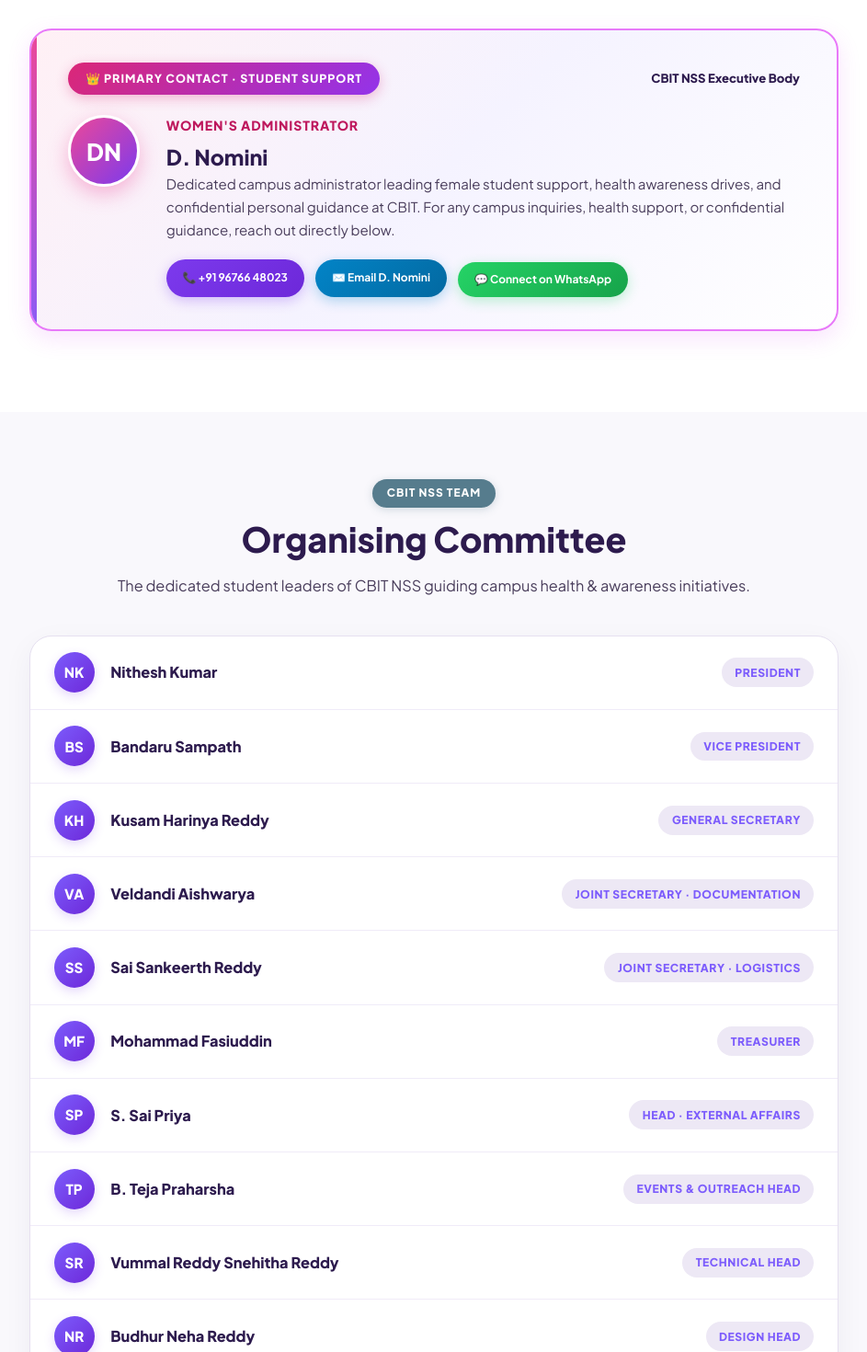
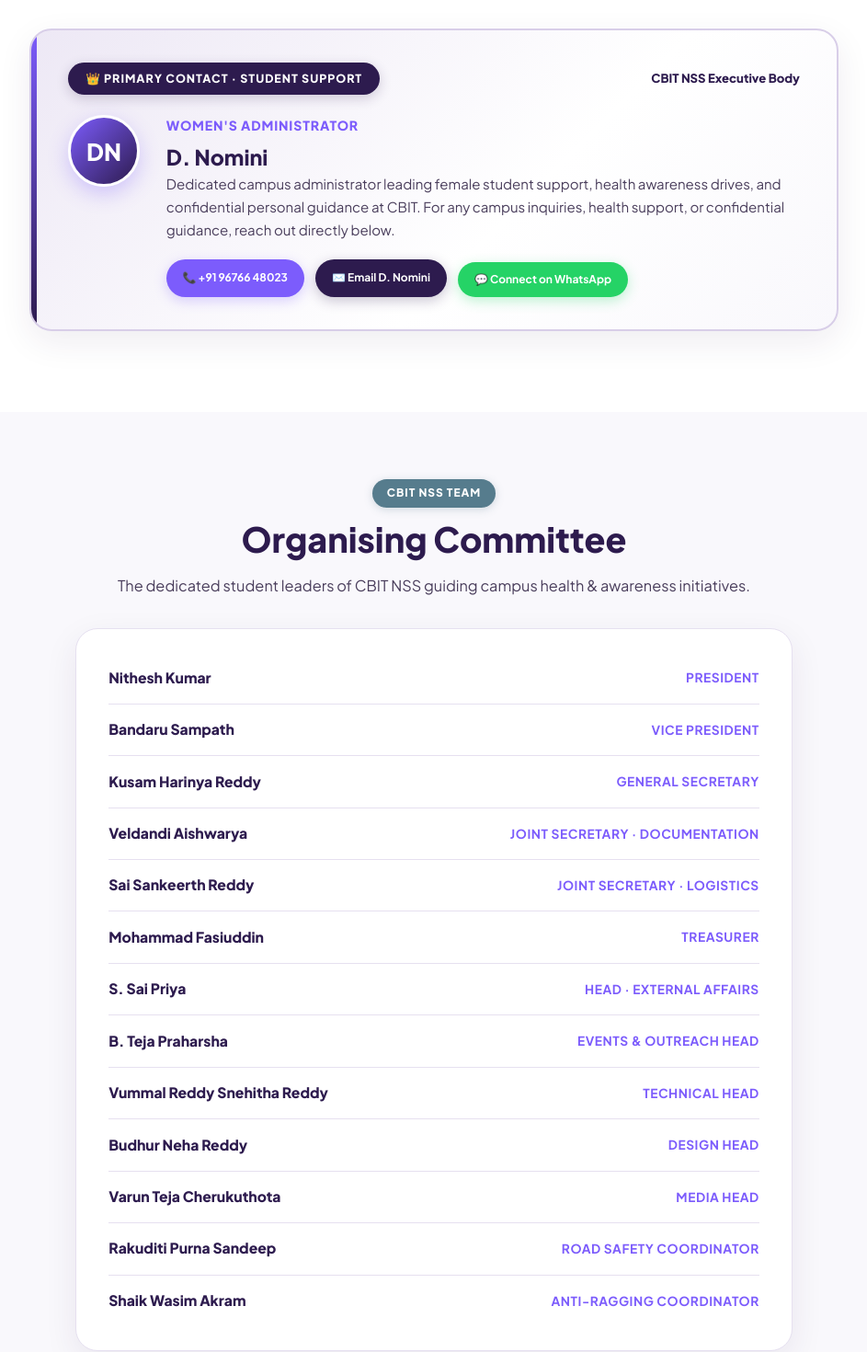
Before and after one commit to vroom0456/CBITNSS-World-PMOS-Day, a Next.js app: page /about in a window 1280 px wide. Shown: the part 720-2190 px from the top of the page at 92% size, without its empty margins (168-1111 px from the left). Built offline with nearby package versions, Linux system fonts and the light colour scheme.

Commit message:
fix(about): align Nomini profile spotlight with site color theme and render team as a simple HTML list

```diff
--- a/src/app/about/page.tsx
+++ b/src/app/about/page.tsx
@@ -85,25 +85,24 @@
           </div>
         </section>
 
-        {/* ── 03 TEAM DIRECTORY (ORGANIZED UNIFIED LIST) ── */}
+        {/* ── 03 TEAM DIRECTORY (SIMPLE CLEAN LIST) ── */}
         <section id="team" style={{ padding: 'clamp(2.5rem, 6vw, 4.5rem) 5%', background: 'var(--bg-main)' }} aria-labelledby="team-section">
-          <div style={{ maxWidth: '880px', margin: '0 auto' }}>
-            <div className="heading-box reveal" style={{ textAlign: 'center', marginBottom: '2.5rem' }}>
+          <div style={{ maxWidth: '780px', margin: '0 auto' }}>
+            <div className="heading-box reveal" style={{ textAlign: 'center', marginBottom: '2rem' }}>
               <span className="section-tag">CBIT NSS Team</span>
               <h2 id="team-section" className="section-title">Organising Committee</h2>
               <p className="section-desc">The dedicated student leaders of CBIT NSS guiding campus health &amp; awareness initiatives.</p>
             </div>
 
-            <div className="team-list-container reveal" role="list">
-              {allTeamMembers.map((m) => (
-                <div key={m.id} className="team-list-item" role="listitem">
-                  <div className="team-list-user">
-                    <div className="team-list-avatar" aria-hidden="true">{m.initials}</div>
-                    <strong className="team-list-name">{m.name}</strong>
-                  </div>
-                  <span className="team-list-role">{m.role}</span>
-                </div>
-              ))}
+            <div className="team-simple-list-wrap reveal">
+              <ul className="team-simple-list">
+                {allTeamMembers.map((m) => (
+                  <li key={m.id} className="team-simple-item">
+                    <span className="member-name">{m.name}</span>
+                    <span className="member-role">{m.role}</span>
+                  </li>
+                ))}
+              </ul>
             </div>
           </div>
         </section>
--- a/src/app/globals.css
+++ b/src/app/globals.css
@@ -394,14 +394,14 @@
     .resource-card h5{font-size:0.93rem;font-weight:800;color:var(--nss-navy);margin-bottom:0.3rem;}
     .resource-card p{font-size:0.84rem;color:var(--text-body);line-height:1.62;}
 
-    /* WOMEN ADMIN SPOTLIGHT CARD */
+    /* WOMEN ADMIN SPOTLIGHT CARD — MATCHING SITE THEME */
     .women-admin-spotlight{
-      background: linear-gradient(135deg, #FFF0F5 0%, #F5F3FF 50%, #FFFFFF 100%);
-      border: 2px solid #E879F9;
+      background: linear-gradient(135deg, var(--soft-teal-bg) 0%, #FFFFFF 60%, var(--bg-main) 100%);
+      border: 2px solid var(--soft-teal-border);
       border-radius: var(--r-lg);
       padding: 2.2rem 2.5rem;
       margin-bottom: 1.5rem;
-      box-shadow: 0 12px 36px rgba(217, 70, 239, 0.12);
+      box-shadow: var(--shadow-card);
       position: relative;
       overflow: hidden;
       transition: transform 0.35s var(--ease-spring), box-shadow 0.3s ease;
@@ -414,11 +414,11 @@
       left: 0;
       width: 6px;
       height: 100%;
-      background: linear-gradient(180deg, #EC4899 0%, #8B5CF6 100%);
+      background: linear-gradient(180deg, var(--nss-blue-accent) 0%, var(--nss-navy) 100%);
     }
     .women-admin-spotlight:hover{
       transform: translateY(-4px);
-      box-shadow: 0 18px 48px rgba(217, 70, 239, 0.22);
+      box-shadow: 0 16px 40px rgba(45, 27, 78, 0.12);
     }
     .spotlight-top{
       display: flex;
@@ -429,7 +429,7 @@
       gap: 0.5rem;
     }
     .spotlight-badge{
-      background: linear-gradient(135deg, #DB2777 0%, #9333EA 100%);
+      background: var(--nss-navy);
       color: #FFFFFF;
       padding: 0.42rem 1.2rem;
       border-radius: var(--r-pill);
@@ -440,7 +440,7 @@
       display: inline-flex;
       align-items: center;
       gap: 0.4rem;
-      box-shadow: 0 4px 14px rgba(219, 39, 119, 0.3);
+      box-shadow: 0 4px 14px rgba(45, 27, 78, 0.2);
     }
     .spotlight-body{
       display: flex;
@@ -451,7 +451,7 @@
       width: 78px;
       height: 78px;
       border-radius: 50%;
-      background: linear-gradient(135deg, #EC4899 0%, #7C3AED 100%);
+      background: linear-gradient(135deg, var(--nss-blue-accent) 0%, var(--nss-navy) 100%);
       color: #FFFFFF;
       font-size: 1.6rem;
       font-weight: 800;
@@ -459,7 +459,7 @@
       align-items: center;
       justify-content: center;
       flex-shrink: 0;
-      box-shadow: 0 8px 22px rgba(236, 72, 153, 0.38);
+      box-shadow: 0 8px 22px rgba(124, 92, 252, 0.3);
       border: 3px solid #FFFFFF;
     }
     .spotlight-info {
@@ -474,7 +474,7 @@
     .spotlight-info p.role {
       font-size: 0.88rem;
       font-weight: 800;
-      color: #BE185D;
+      color: var(--nss-blue-accent);
       text-transform: uppercase;
       letter-spacing: 0.06em;
       margin-bottom: 0.5rem;
@@ -491,108 +491,80 @@
       flex-wrap: wrap;
     }
     .btn-contact-pill.phone-pill {
-      background: linear-gradient(135deg, #7C3AED, #6D28D9) !important;
+      background: var(--nss-blue-accent) !important;
       color: #FFFFFF !important;
       border: none !important;
       padding: 0.55rem 1.1rem !important;
-      box-shadow: 0 4px 14px rgba(124, 58, 237, 0.3) !important;
+      box-shadow: 0 4px 14px rgba(124, 92, 252, 0.28) !important;
     }
     .btn-contact-pill.phone-pill:hover {
+      background: var(--nss-navy) !important;
       transform: translateY(-2px) scale(1.03) !important;
-      box-shadow: 0 8px 20px rgba(124, 58, 237, 0.45) !important;
     }
     .btn-contact-pill.email-pill {
-      background: linear-gradient(135deg, #0284C7, #0369A1) !important;
+      background: var(--nss-navy) !important;
       color: #FFFFFF !important;
       border: none !important;
       padding: 0.55rem 1.1rem !important;
-      box-shadow: 0 4px 14px rgba(2, 132, 199, 0.3) !important;
+      box-shadow: 0 4px 14px rgba(45, 27, 78, 0.25) !important;
     }
     .btn-contact-pill.email-pill:hover {
+      background: var(--nss-blue-accent) !important;
       transform: translateY(-2px) scale(1.03) !important;
-      box-shadow: 0 8px 20px rgba(2, 132, 199, 0.45) !important;
     }
     .btn-contact-pill.whatsapp-pill {
-      background: linear-gradient(135deg, #25D366, #16A34A) !important;
+      background: #25D366 !important;
       color: #FFFFFF !important;
       border: none !important;
       padding: 0.55rem 1.1rem !important;
       box-shadow: 0 4px 14px rgba(37, 211, 102, 0.3) !important;
     }
     .btn-contact-pill.whatsapp-pill:hover {
+      background: #16A34A !important;
       transform: translateY(-2px) scale(1.03) !important;
-      box-shadow: 0 8px 20px rgba(37, 211, 102, 0.45) !important;
-    }
-
-    /* TEAM DIRECTORY — ORGANIZED UNIFIED LIST */
-    .team-list-container {
+    }
+
+    /* TEAM DIRECTORY — SIMPLE CLEAN LIST */
+    .team-simple-list-wrap {
       background: #FFFFFF;
       border: 1.5px solid var(--border-light);
       border-radius: var(--r-lg);
-      overflow: hidden;
-      box-shadow: 0 10px 32px rgba(45, 27, 78, 0.05);
-    }
-    .team-list-item {
+      padding: 1.6rem 2.2rem;
+      box-shadow: var(--shadow-card);
+    }
+    .team-simple-list {
+      list-style: none;
+      padding: 0;
+      margin: 0;
+      display: flex;
+      flex-direction: column;
+    }
+    .team-simple-item {
       display: flex;
       align-items: center;
       justify-content: space-between;
-      padding: 1.1rem 1.6rem;
-      border-bottom: 1px solid #F0EBF8;
-      transition: background 0.2s ease;
-    }
-    .team-list-item:last-child {
+      padding: 0.9rem 0;
+      border-bottom: 1px solid var(--border-light);
+      font-size: 0.98rem;
+    }
+    .team-simple-item:last-child {
       border-bottom: none;
     }
-    .team-list-item:hover {
-      background: #F9F7FD;
-    }
-    .team-list-user {
-      display: flex;
-      align-items: center;
-      gap: 1.1rem;
-    }
-    .team-list-avatar {
-      width: 44px;
-      height: 44px;
-      border-radius: 50%;
-      background: linear-gradient(135deg, #7C5CFC, #6D28D9);
-      color: #FFFFFF;
-      font-size: 0.95rem;
-      font-weight: 800;
-      display: flex;
-      align-items: center;
-      justify-content: center;
-      flex-shrink: 0;
-      box-shadow: 0 4px 12px rgba(124, 58, 237, 0.2);
-    }
-    .team-list-name {
-      font-size: 1.02rem;
+    .team-simple-item .member-name {
       font-weight: 800;
       color: var(--nss-navy);
     }
-    .team-list-role {
-      font-size: 0.76rem;
-      font-weight: 800;
-      color: #7C5CFC;
-      background: #EDE8F5;
-      padding: 0.35rem 0.9rem;
-      border-radius: var(--r-pill);
+    .team-simple-item .member-role {
+      font-size: 0.86rem;
+      font-weight: 700;
+      color: var(--nss-blue-accent);
       text-transform: uppercase;
-      letter-spacing: 0.05em;
-      text-align: right;
-    }
-    @media(max-width: 650px) {
-      .team-list-item {
-        flex-direction: column;
-        align-items: flex-start;
-        gap: 0.6rem;
-        padding: 0.95rem 1.2rem;
-      }
-      .team-list-role {
-        align-self: flex-start;
-        font-size: 0.7rem;
-        padding: 0.25rem 0.75rem;
-      }
+      letter-spacing: 0.04em;
+    }
+    @media (max-width: 650px) {
+      .team-simple-list-wrap { padding: 1.2rem 1.2rem; }
+      .team-simple-item { flex-direction: column; align-items: flex-start; gap: 0.25rem; padding: 0.75rem 0; }
+      .team-simple-item .member-role { font-size: 0.8rem; }
     }
     .member-card{background:var(--card-white);border:1.5px solid var(--border-light);border-radius:var(--r-md);padding:1.1rem 1rem;transition:all 0.35s var(--ease-spring);position:relative;overflow:hidden;display:flex;flex-direction:column;justify-content:space-between;box-shadow:var(--shadow-soft);}
     .member-card::after{content:'';position:absolute;top:0;left:0;right:0;height:3px;background:linear-gradient(90deg,var(--nss-navy),var(--soft-teal-accent));transform:scaleX(0);transform-origin:left;transition:transform 0.35s var(--ease-out);}
@@ -1277,17 +1249,17 @@
       .member-meta .role-pill { font-size: 9.5px !important; font-weight: 800 !important; }
       .btn-contact-pill { padding: 0 10px !important; height: 28px !important; font-size: 11px !important; border-radius: 9999px !important; display: inline-flex !important; align-items: center !important; }
       .women-admin-spotlight {
-        background: linear-gradient(135deg, #FFF0F5 0%, #F5F3FF 100%) !important;
-        border: 2px solid #E879F9 !important;
-        border-radius: 18px !important;
-        padding: 20px 16px !important;
+        background: linear-gradient(135deg, var(--soft-teal-bg) 0%, #FFFFFF 100%) !important;
+        border: 1.5px solid var(--soft-teal-border) !important;
+        border-radius: 16px !important;
+        padding: 18px 16px !important;
         margin-bottom: 1.8rem !important;
-        box-shadow: 0 8px 24px rgba(217, 70, 239, 0.15) !important;
+        box-shadow: var(--shadow-card) !important;
       }
       .spotlight-body { flex-direction: column; align-items: flex-start; gap: 12px; }
-      .spotlight-avatar { width: 56px !important; height: 56px !important; font-size: 1.2rem !important; background: linear-gradient(135deg, #EC4899, #7C3AED) !important; color: #FFFFFF !important; }
+      .spotlight-avatar { width: 56px !important; height: 56px !important; font-size: 1.2rem !important; background: linear-gradient(135deg, var(--nss-blue-accent), var(--nss-navy)) !important; color: #FFFFFF !important; }
       .spotlight-info h3.name { font-size: 18px !important; color: var(--nss-navy) !important; }
-      .spotlight-info p.role { font-size: 12px !important; color: #BE185D !important; }
+      .spotlight-info p.role { font-size: 12px !important; color: var(--nss-blue-accent) !important; }
       .spotlight-info p.desc { font-size: 13px !important; line-height: 1.55 !important; }
       .spotlight-actions { flex-direction: column; gap: 8px; width: 100%; }
 
```
